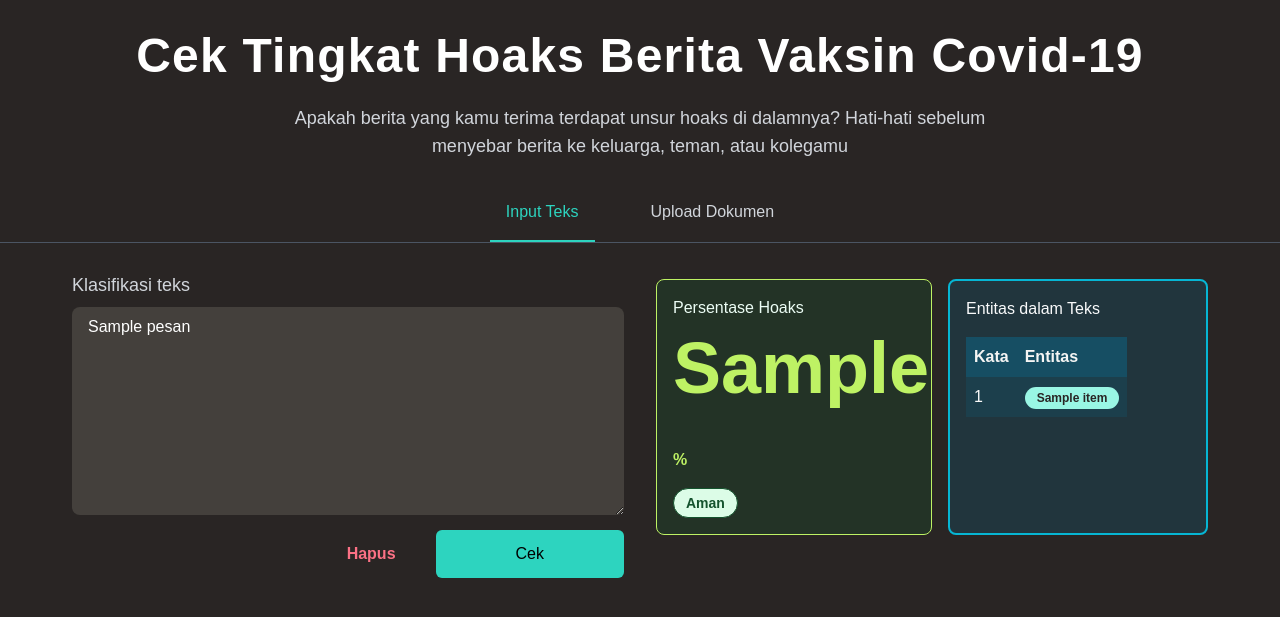
After one commit to mfadilk22/hovic-indo, a Flask app: template templates/index_cadangan.html in a window 1280 px wide. The commit adds this page. Shown: the top 617 px of the page. Run offline with Flask 2, Linux system fonts and the light colour scheme; the template is opened without the code that fills it: most values are stand-ins (such as "Sample title", 1, 10 or a date in 2020); parts of the project's set-up code (start-up, migrations or seed data) failed here and were passed over.

Commit message:
Update table jadi scrollable; Cuma bisa input teks; menghasilkan indikator  warna yang berbeda untuk hasil klasifikasi

```diff
--- a/app.py
+++ b/app.py
@@ -29,6 +29,7 @@ app.config['UPLOAD_EXTENSIONS'] = ['.txt']
 app.config['MAX_CONTENT_LENGTH'] = 1024 * 1024
 
 model_path = 'model/'
+
 # load model
 model = tf.keras.models.load_model(model_path+"model_NN.h5")
 model_ner = spacy.load(model_path+"NER_3")
@@ -36,11 +37,9 @@ token = Tokenizer()
 with open(model_path+'token_NN.pickle', 'rb') as handle:
     token = pickle.load(handle)
 
-
-
 @app.route("/")
 def index():
-	return render_template('index.html')
+	return render_template(('index.html'), prediksi_teks = False)
 
 @app.route("/klasifikasi", methods=['GET', 'POST'])
 def klasifikasi_teks():
--- a/static/css/main.css
+++ b/static/css/main.css
@@ -567,8 +567,20 @@ video {
   margin-top: 0.5rem;
 }
 
+.mt-10 {
+  margin-top: 2.5rem;
+}
+
+.mt-20 {
+  margin-top: 5rem;
+}
+
 .box-border {
   box-sizing: border-box;
+}
+
+.block {
+  display: block;
 }
 
 .inline-block {
@@ -661,6 +673,18 @@ video {
   gap: 1rem;
 }
 
+.overflow-auto {
+  overflow: auto;
+}
+
+.overflow-hidden {
+  overflow: hidden;
+}
+
+.overflow-y-auto {
+  overflow-y: auto;
+}
+
 .rounded-lg {
   border-radius: 0.5rem;
 }
@@ -727,6 +751,31 @@ video {
   border-color: rgb(6 182 212 / var(--tw-border-opacity));
 }
 
+.border-green-900 {
+  --tw-border-opacity: 1;
+  border-color: rgb(20 83 45 / var(--tw-border-opacity));
+}
+
+.border-lime-300 {
+  --tw-border-opacity: 1;
+  border-color: rgb(190 242 100 / var(--tw-border-opacity));
+}
+
+.border-amber-300 {
+  --tw-border-opacity: 1;
+  border-color: rgb(252 211 77 / var(--tw-border-opacity));
+}
+
+.border-amber-900 {
+  --tw-border-opacity: 1;
+  border-color: rgb(120 53 15 / var(--tw-border-opacity));
+}
+
+.border-stone-300 {
+  --tw-border-opacity: 1;
+  border-color: rgb(214 211 209 / var(--tw-border-opacity));
+}
+
 .bg-stone-800 {
   --tw-bg-opacity: 1;
   background-color: rgb(41 37 36 / var(--tw-bg-opacity));
@@ -760,6 +809,26 @@ video {
 .bg-teal-200 {
   --tw-bg-opacity: 1;
   background-color: rgb(153 246 228 / var(--tw-bg-opacity));
+}
+
+.bg-green-900 {
+  --tw-bg-opacity: 1;
+  background-color: rgb(20 83 45 / var(--tw-bg-opacity));
+}
+
+.bg-green-100 {
+  --tw-bg-opacity: 1;
+  background-color: rgb(220 252 231 / var(--tw-bg-opacity));
+}
+
+.bg-amber-900 {
+  --tw-bg-opacity: 1;
+  background-color: rgb(120 53 15 / var(--tw-bg-opacity));
+}
+
+.bg-amber-100 {
+  --tw-bg-opacity: 1;
+  background-color: rgb(254 243 199 / var(--tw-bg-opacity));
 }
 
 .bg-opacity-30 {
@@ -947,6 +1016,36 @@ video {
   color: rgb(94 234 212 / var(--tw-text-opacity));
 }
 
+.text-green-900 {
+  --tw-text-opacity: 1;
+  color: rgb(20 83 45 / var(--tw-text-opacity));
+}
+
+.text-green-200 {
+  --tw-text-opacity: 1;
+  color: rgb(187 247 208 / var(--tw-text-opacity));
+}
+
+.text-lime-200 {
+  --tw-text-opacity: 1;
+  color: rgb(217 249 157 / var(--tw-text-opacity));
+}
+
+.text-lime-300 {
+  --tw-text-opacity: 1;
+  color: rgb(190 242 100 / var(--tw-text-opacity));
+}
+
+.text-amber-200 {
+  --tw-text-opacity: 1;
+  color: rgb(253 230 138 / var(--tw-text-opacity));
+}
+
+.text-amber-900 {
+  --tw-text-opacity: 1;
+  color: rgb(120 53 15 / var(--tw-text-opacity));
+}
+
 .placeholder-stone-400::-moz-placeholder {
   --tw-placeholder-opacity: 1;
   color: rgb(168 162 158 / var(--tw-placeholder-opacity));
--- /dev/null
+++ b/templates/index_cadangan.html
@@ -0,0 +1,131 @@
+<!DOCTYPE html>
+<html lang="en">
+<head>
+  <meta charset="UTF-8">
+  <meta name="viewport" content="width=device-width, initial-scale=1.0">
+  <title>Hovic</title>
+  <link rel="stylesheet" href="{{url_for('static',filename='css/main.css')}}">
+</head>
+
+<body class = "bg-stone-800 box-border">
+
+    <header class="px-4">
+        <section class="py-2 px-4 mt-4 flex flex-col flex-wrap items-center">
+            <a href="{{ url_for('index') }}" class="font-bold text-5xl w-auto py-2 text-white tracking-wide text-center">Cek Tingkat Hoaks Berita Vaksin Covid-19</a>
+            <p class="text-lg text-gray-300 py-4 w-3/5 text-center">Apakah berita yang kamu terima terdapat unsur hoaks di dalamnya? Hati-hati sebelum menyebar berita ke keluarga, teman, atau kolegamu</p>
+        </section>
+    </header>
+
+    <section class="border-b border-gray-600">
+        <ul class="flex flex-wrap font-medium text-center gap-10 justify-center" id="navTab" data-tabs-toggle="#myTabContent" role="tablist">
+            <li class="nav-item" role="presentation">
+                <a href="#teks-content" class="inline-block p-4 rounded-t-lg border-b-2 border-teal-400 text-teal-400 hover:bg-stone-700" id="teks-content-tab" data-tabs-target="#teks-content" data-bs-target="#teks-content" type="button" role="tab" aria-controls="teks-content" aria-selected="true" onclick="changeActiveTab(event, 'teks-content')">Input Teks</a>
+            </li>
+            <li class="nav-item" role="presentation">
+                <a href="#dokumen-content" class="inline-block p-4 rounded-t-lg text-gray-300 hover:bg-stone-700 active:border-b-2 active:border-teal-400 active:text-teal-400" id="dokumen-content-tab" data-tabs-target="#dokumen-content" type="button" data-bs-target="#dokumen-content" type="button" role="tab" aria-controls="dokumen-content" aria-selected="false" onclick="changeActiveTab(event, 'dokumen-content')">Upload Dokumen</a>
+            </li>
+        </ul>
+    </section>
+
+
+    <div id = "myTabContent">
+        <section class="flex flex-wrap mt-5 items-start justify-center px-14 h-full" id="teks-content" role="tabpanel" aria-labelledby="teks-content-tab">
+            <div class="flex flex-col px-4 mt-2 w-1/2">
+                <p class="text-lg text-gray-300">Klasifikasi teks</p>
+                <form action="{{ url_for('klasifikasi_teks') }}" method="POST" enctype="multipart/form-data" class="mt-2 w-full">
+                    <textarea class="bg-stone-700 rounded-lg placeholder-stone-400 px-4 py-2 w-full text-white" name="teks_vaksin" id="" rows="8" placeholder="Masukkan Teks" maxlength="144" required>{{ pesan }}</textarea>
+                    <div class="flex justify-end gap-2">
+                        <button class="font-bold text-rose-400 hover:underline px-8 py-3 mt-2 rounded-sm">Hapus</button>
+                        <button type="submit" value="Submit" class="font-medium bg-teal-400 hover:bg-teal-500 hover:border-stone-50 px-20 py-2 mt-2 rounded-md">Cek</button>
+                    </div>
+                </form>
+            </div>
+
+            <div class="flex px-4 py-4 w-1/2 gap-4 h-full">
+                {% if prediksi_teks == False %}
+                    <div class="flex flex-col w-1/2 px-4 bg-stone-800 border border-stone-300  rounded-lg">
+                        <p class="text-md text-emerald-50 pt-4">Persentase Hoaks</p>
+                        <p class="text-7xl font-bold text-rose-200 py-1 mt-2 leading-none"> <span class="text-base text-rose-200"></span></p>
+                    </div>
+
+                {% elif prediksi_teks > 65 and prediksi_teks <=100 %}
+                    <div class="flex flex-col w-1/2 px-4 bg-rose-900 bg-opacity-30 border border-rose-300  rounded-lg">
+                        <p class="text-md text-emerald-50 pt-4">Persentase Hoaks</p>
+                        <p class="text-7xl font-bold text-rose-200 py-1 mt-2 leading-none">{{ prediksi_teks }} <span class="text-base text-rose-200">%</span></p>
+                        <p class="px-3 py-1 rounded-full border border-rose-900 bg-rose-100 text-rose-900 text-sm text-center w-fit font-bold items-end mt-2">Berbahaya</p>
+                    </div>
+                {% elif prediksi_teks > 50 and prediksi_teks <= 65 %}
+                    <div class="flex flex-col w-1/2 px-4 bg-amber-900 bg-opacity-30 border border-amber-300  rounded-lg">
+                        <p class="text-md text-emerald-50 pt-4">Persentase Hoaks</p>
+                        <p class="text-7xl font-bold text-amber-200 py-1 mt-2 leading-none">{{ prediksi_teks }} <span class="text-base text-amber-200">%</span></p>
+                        <p class="px-3 py-1 rounded-full border border-amber-900 bg-amber-100 text-amber-900 text-sm text-center w-fit font-bold items-end mt-2">Riskan</p>
+                    </div>
+                {% else %}
+                    <div class="flex flex-col w-1/2 px-4 bg-green-900 bg-opacity-30 border border-lime-300  rounded-lg">
+                        <p class="text-md text-emerald-50 pt-4">Persentase Hoaks</p>
+                        <p class="text-7xl font-bold text-lime-300 py-1 mt-2 leading-none">{{ prediksi_teks }} <span class="text-base text-lime-300">%</span></p>
+                        <p class="px-3 py-1 rounded-full border border-green-900 bg-green-100 text-green-900 text-sm text-center w-fit font-bold items-end mt-2">Aman</p>
+                    </div>
+                 {% endif %}
+
+                <div class="flex flex-col w-1/2 px-4 bg-cyan-900 bg-opacity-40 border-2 border-cyan-500 h-64 rounded-lg ">
+                    <p class="text-md text-gray-50 pt-4">Entitas dalam Teks</p>
+                    <div class="overflow-y-auto mt-4">
+                        <table class="table-auto rounded-xl">
+                            <thead class="bg-cyan-900 rounded-t-lg">
+                                <tr class="text-base text-left text-stone-100">
+                                    <th class="py-2 px-2">Kata</th>
+                                    <th class="py-2 px-2">Entitas</th>
+                                </tr>
+                            </thead>
+                            <tbody class="bg-cyan-900 bg-opacity-40 overflow-auto">
+                                {% for item in ner %}
+                                    <tr>
+                                        <td class="py-2 px-2">
+                                            <span class="text-stone-50 text-small">{{ item[0] }}</span>
+                                        </td>
+                                        <td class="py-2 px-2">
+                                            <span class="w-fit rounded-full bg-teal-200 text-stone-800 text-xs font-bold py-1 px-3"">{{ item[1] }}</span>
+                                        </td>
+                                    </tr>
+                                {% endfor %}
+                                <!-- <tr>
+                                    <td class="py-2 px-2">
+                                        <p class="text-stone-50">Jakarta</p>
+                                    </td>
+                                    <td class="py-2 px-2">
+                                        <p class="w-fit rounded-full bg-teal-200 text-stone-800 text-xs font-bold py-1 px-3">LOKASI</p>
+                                    </td>
+                                </tr>
+                                <tr>
+                                    <td class="py-2 px-2">
+                                        <p class="text-stone-50">Covid-19</p>
+                                    </td>
+                                    <td class="py-2 px-2">
+                                        <p class="w-fit rounded-full bg-teal-200 text-stone-800 text-xs font-bold py-1 px-3">PENYAKIT</p>
+                                    </td>
+                                </tr>
+                                <tr>
+                                    <td class="py-2 px-2">
+                                        <p class="text-stone-50">Masyarakat</p>
+                                    </td>
+                                    <td class="py-2 px-2">
+                                        <p class="w-fit rounded-full bg-teal-200 text-stone-800 text-xs font-bold py-1 px-3">ORANG</p>
+                                    </td>
+                                </tr> -->
+                            </tbody>
+                        </table>
+                    </div>
+                </div>
+            </div>
+        </section>
+
+        <section class="hidden" id="dokumen-content" role="tabpanel" aria-labelledby="dokumen-content-tab">
+            <p class="font-medium text-3xl text-teal-300">HALAMAN UPLOAD OKUMEN</p>
+        </section>
+    </div>
+
+    <script type="text/javascript" src="{{ url_for('static', filename='script/script.js') }}"></script>
+</body>
+
+</html>
```
Also changed, not shown: templates/index.html (+30 -51 lines).
